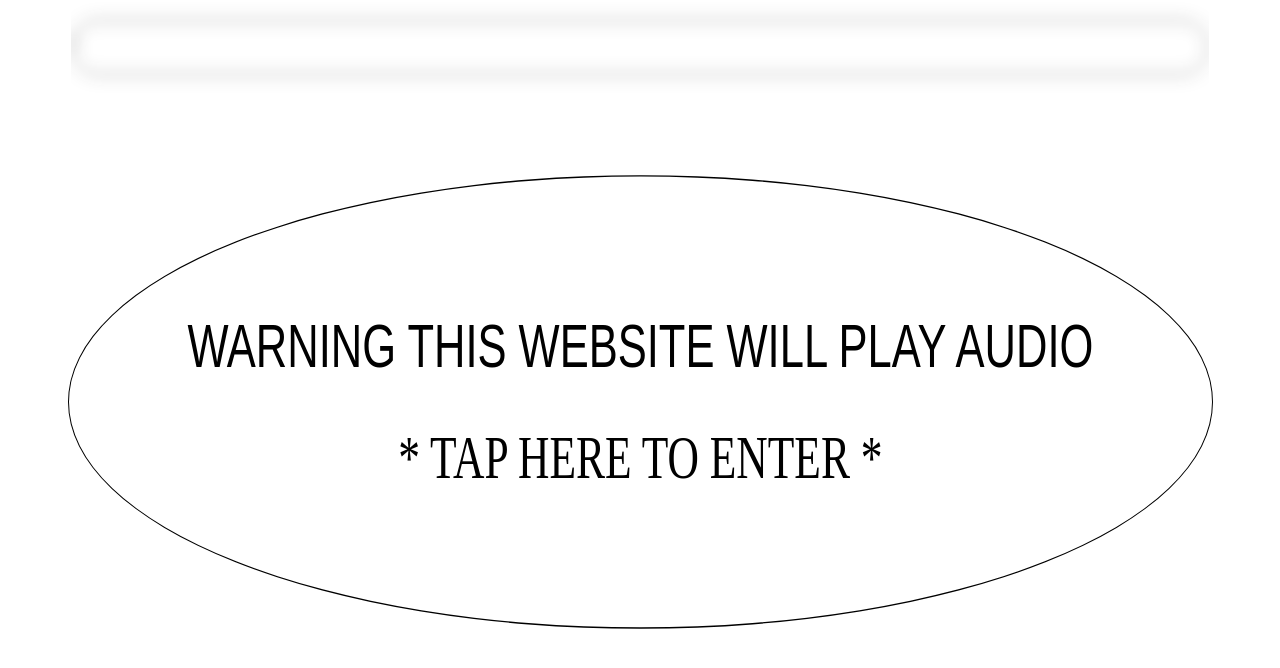
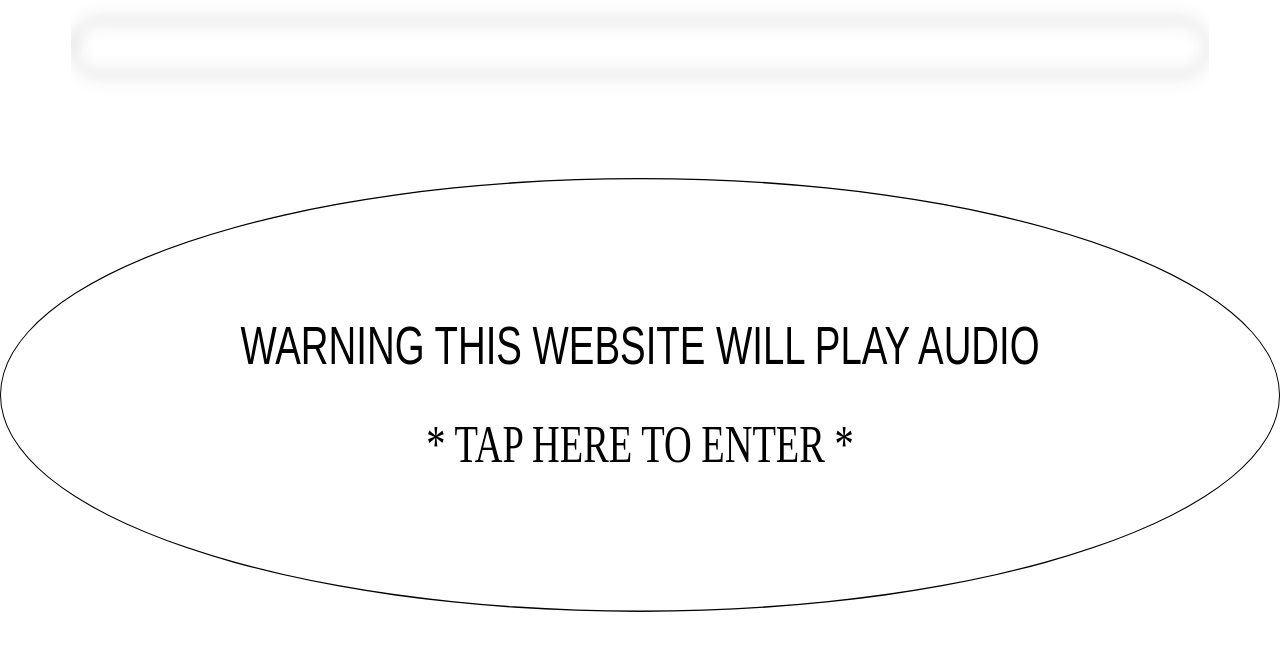
Before and after one commit to gabriellengoo/inhereyes, a website built with webpack: page index.html in a window 1280 px wide. Built offline with nearby package versions, Linux system fonts and the light colour scheme.

Commit message:
applejuse

```diff
--- a/index.css
+++ b/index.css
@@ -68,6 +68,7 @@ body {
     /* top:20%;
     left: 20%; */
     top:30vh;
+    /* left: 50vw;  */
     -webkit-transform: translateX(-50%);
     transform: translateX(-50%);
     transform: translateY(-50%);
@@ -77,12 +78,18 @@ body {
     transform: scaleY(1.4);
     justify-content: space-between;
     align-items: center;
-    /* width: 99%; */
+    width: 100%;
     padding: 8vw;
     /* padding-bottom: 8vw; */
     text-align: center;
     border-radius: 100%;
     border: 1px solid;
+    display: flex;
+    justify-content: center;
+    align-items: top;
+    font-family: 'Arimo', sans-serif;
+    text-transform: uppercase;
+    transition: 200ms;
   }
 
 
@@ -135,6 +142,7 @@ a{
     text-decoration: none;
     mix-blend-mode:multiply;
     font-family: Ogg;
+    z-index: 400;
 }
 
 a:hover{
@@ -261,6 +269,7 @@ footer{
     text-transform: uppercase;
     height: 100vh;
     transition: 200ms;
+    /* pointer-events: none; */
 }
 
 header svg{
@@ -285,7 +294,7 @@ canvas{
   background-repeat: no-repeat;
   background-size: cover;
   filter: blur(5px);
-  pointer-events: none;
+  /* pointer-events: none; */
 }
 
 .v1 {
@@ -510,6 +519,7 @@ background-image: linear-gradient(330deg, rgba(255, 255, 255, 0.65), rgba(255, 2
     }
     .enter{
         font-size: 3vw;
+        z-index: 4000;
     }
 
   }
@@ -525,4 +535,8 @@ background-image: linear-gradient(330deg, rgba(255, 255, 255, 0.65), rgba(255, 2
         animation: moveup 300s infinite linear;
 
         }
+        .enter{
+            font-size: 3vw;
+            z-index: 4000;
+        }
   }
--- a/index.html
+++ b/index.html
@@ -12,6 +12,8 @@
 </head>
 
 <body>
+
+
 
     <div class="se-pre-con"></div>
 
@@ -43,11 +45,14 @@
         </audio>
            </div> -->
 
-           <div class="enter">
-            <div class="menter">Warning This website will play audio<br><br> <a href="https://musing-goodall-9b9364.netlify.app/main.html"> * Tap here to Enter * </a></div>
-        </div>
+
         <!-- <a href="https://www.songkick.com/artists/4515978-jungle-giants" target="_blank"><h1>* Click here to view upcoming concerts *</h1></a> -->
     </header>
+
+    <div class="enter">
+        <div class="menter">Warning This website will play audio<br><br> <a href="https://musing-goodall-9b9364.netlify.app/main.html"> * Tap here to Enter * </a></div>
+    </div>
+
 
 
 
```
